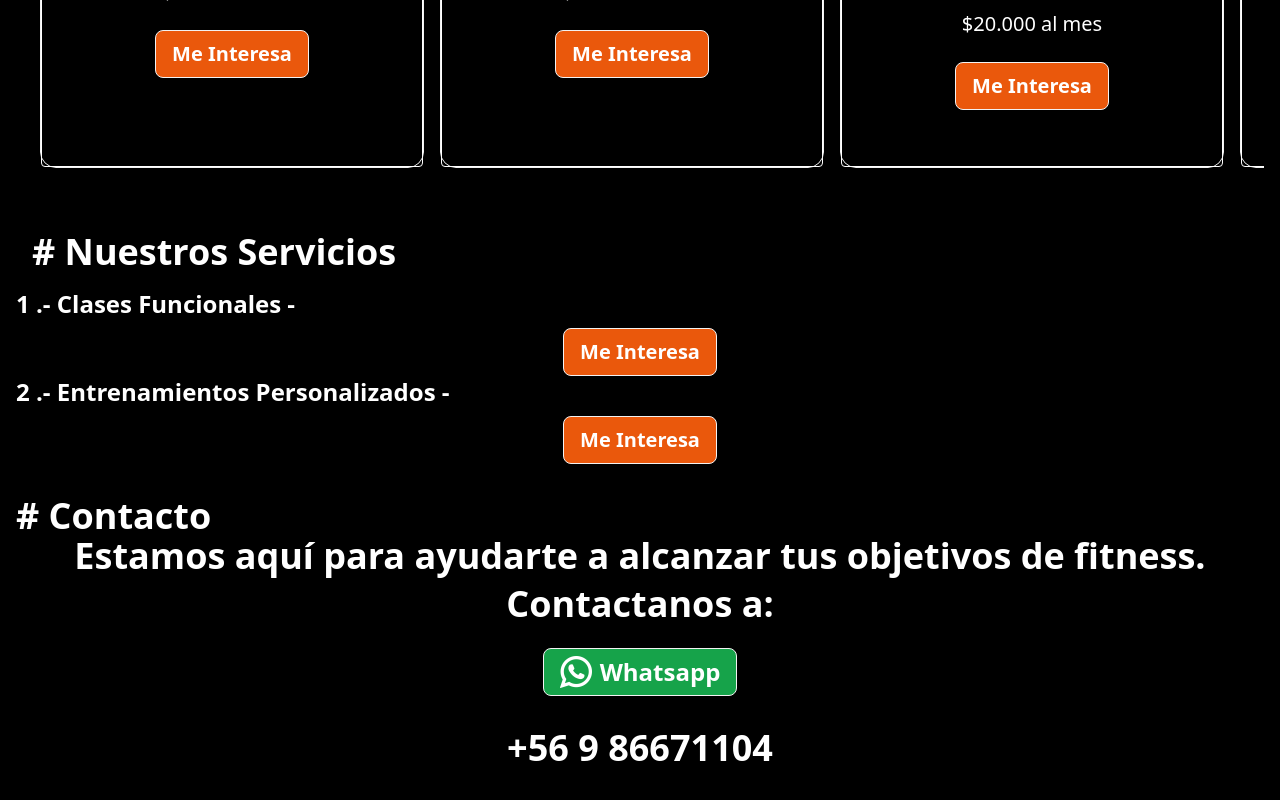
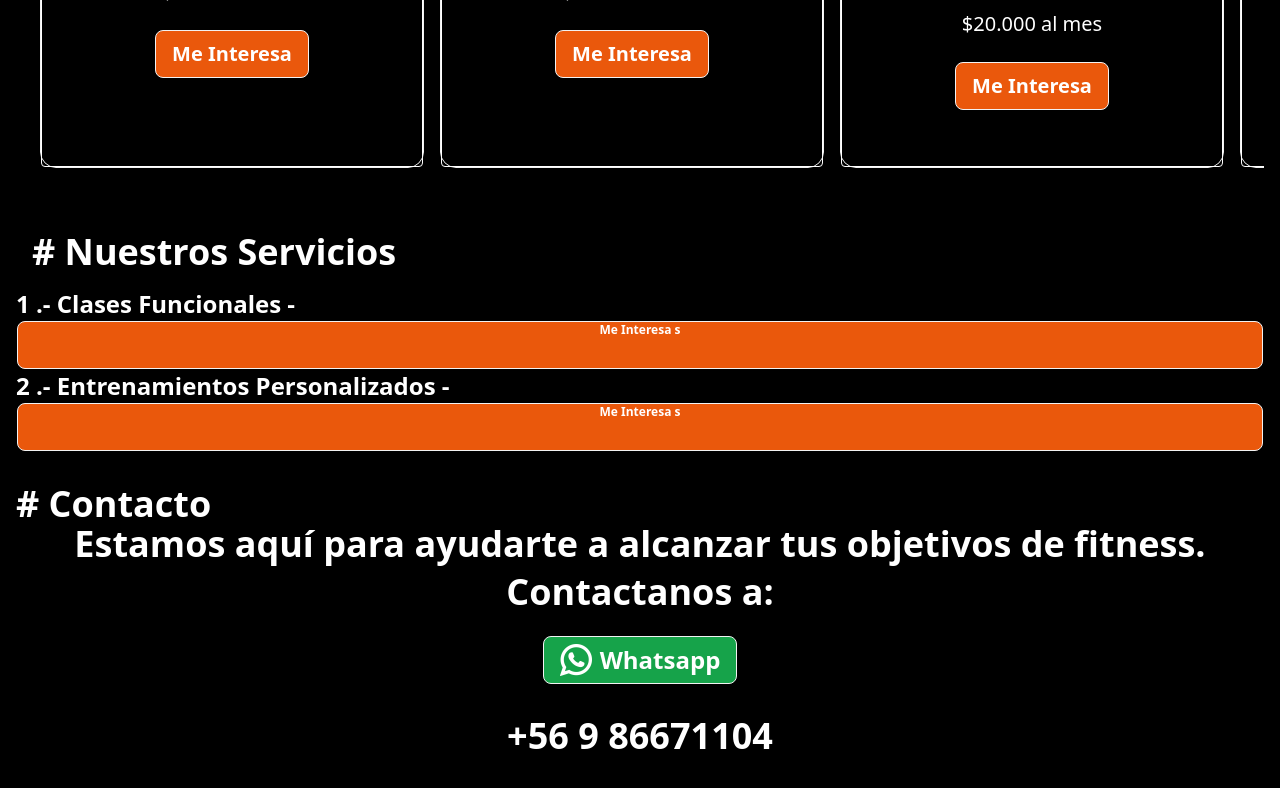
Before and after one commit to gymgross/gross, a React (Vite) app: page / in a window 1280 px wide. Shown: the part 1056-1856 px from the top of the page. Built offline with nearby package versions, Linux system fonts and the light colour scheme.

Commit message:
se sube la lista dinamica para recorrer en el modulo de servicios

```diff
--- a/src/App.jsx
+++ b/src/App.jsx
@@ -165,9 +165,9 @@ return (
                     return (
                             <div className="text-2xl text-white font-bold text-start">
                                 {i + 1} .- {servicio.name} -
-                                <div className="card-actions mt-2 ">
-                                    <div onClick={(e) => sendWhatsapp(e, `Hola, me interesa el servicio de  ${servicio.name} y quisiera unirme a Gross Gym. ¿Podría obtener mas información?`)} className="m-auto btn text-white text-xl capitalized bg-orange-600">Me Interesa</div>
-                                </div>
+                                    <div onClick={(e) => sendWhatsapp(e, `Hola, me interesa el servicio de  ${servicio.name} y quisiera unirme a Gross Gym. ¿Podría obtener mas información?`)} className="card-actions m-px btn text-white text-xs capitalized bg-orange-600">
+                                        Me Interesa
+                                    s</div>
                             </div>
                     )
                 })}
```
